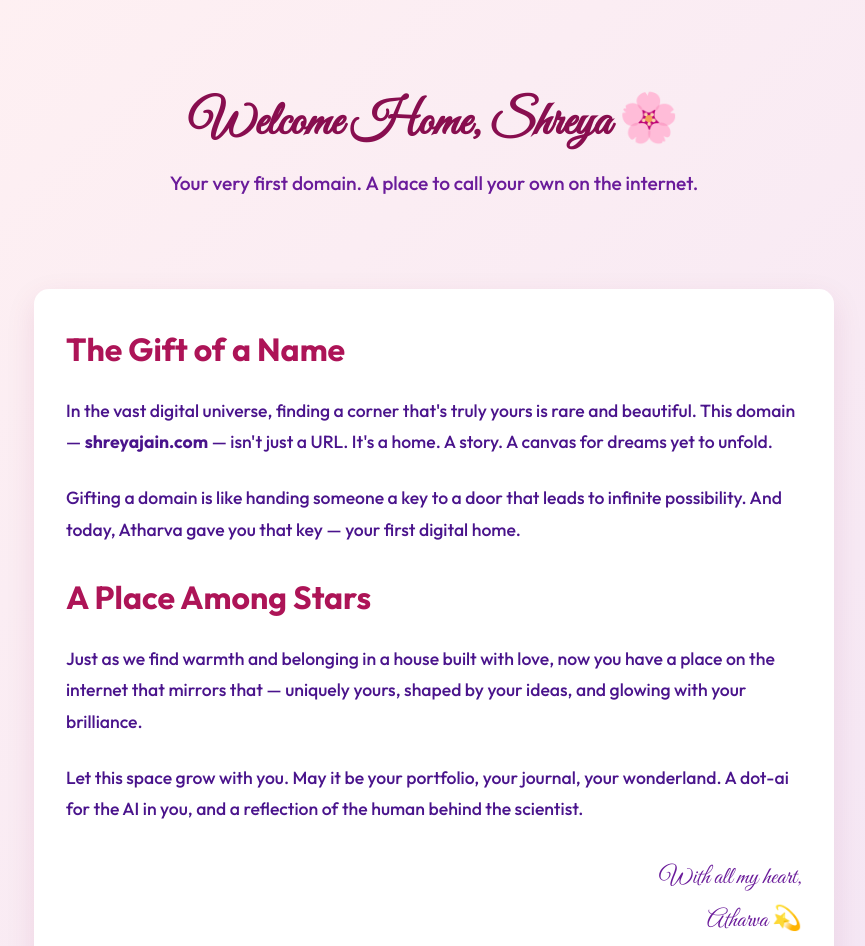
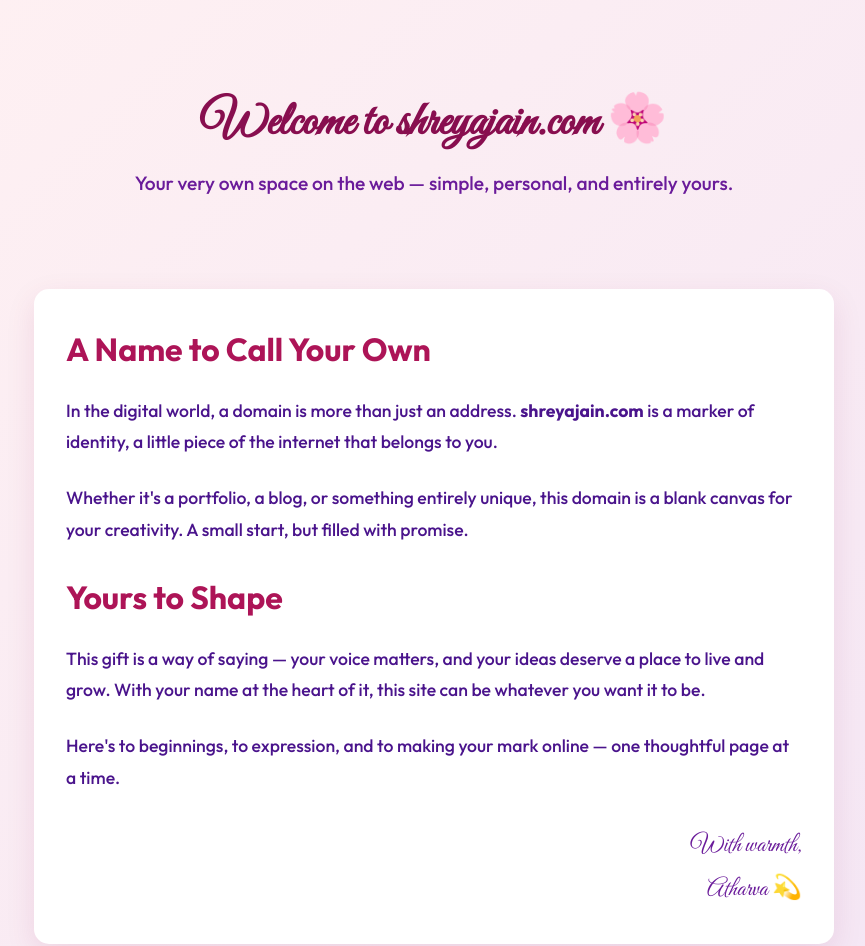
Before and after one commit to JainShreya26/portfolio, a plain HTML site: page index.html in a window 1280 px wide. Shown: the top 946 px of the page, without its empty margins (206-1071 px from the left). Drawn offline with Linux system fonts and the light colour scheme.

Commit message:
Update index.html

```diff
--- a/index.html
+++ b/index.html
@@ -3,7 +3,7 @@
 <head>
   <meta charset="UTF-8">
   <meta name="viewport" content="width=device-width, initial-scale=1.0">
-  <title>shreyajain.com — A Digital Home</title>
+  <title>shreyajain.com — Your Space Online</title>
   <link href="https://fonts.googleapis.com/css2?family=Great+Vibes&family=Outfit:wght@300;500;700&display=swap" rel="stylesheet">
   <style>
     * {
@@ -74,34 +74,35 @@
 </head>
 <body>
   <header>
-    <h1>Welcome Home, Shreya 🌸</h1>
-    <p>Your very first domain. A place to call your own on the internet.</p>
+    <h1>Welcome to shreyajain.com 🌸</h1>
+    <p>Your very own space on the web — simple, personal, and entirely yours.</p>
   </header>
 
   <section>
-    <h2>The Gift of a Name</h2>
+    <h2>A Name to Call Your Own</h2>
     <p>
-      In the vast digital universe, finding a corner that's truly yours is rare and beautiful. This domain — <strong>shreyajain.com</strong> — isn't just a URL. It's a home. A story. A canvas for dreams yet to unfold.
+      In the digital world, a domain is more than just an address. <strong>shreyajain.com</strong> is a marker of identity, a little piece of the internet that belongs to you.
     </p>
     <p>
-      Gifting a domain is like handing someone a key to a door that leads to infinite possibility. And today, Atharva gave you that key — your first digital home.
+      Whether it's a portfolio, a blog, or something entirely unique, this domain is a blank canvas for your creativity. A small start, but filled with promise.
     </p>
-    <h2>A Place Among Stars</h2>
+
+    <h2>Yours to Shape</h2>
     <p>
-      Just as we find warmth and belonging in a house built with love, now you have a place on the internet that mirrors that — uniquely yours, shaped by your ideas, and glowing with your brilliance.
+      This gift is a way of saying — your voice matters, and your ideas deserve a place to live and grow. With your name at the heart of it, this site can be whatever you want it to be.
     </p>
     <p>
-      Let this space grow with you. May it be your portfolio, your journal, your wonderland. A dot-ai for the AI in you, and a reflection of the human behind the scientist.
+      Here's to beginnings, to expression, and to making your mark online — one thoughtful page at a time.
     </p>
 
     <div class="signature">
-      With all my heart,<br>
+      With warmth,<br>
       Atharva 💫
     </div>
   </section>
 
   <footer>
-    This is just the beginning of something magical.
+    Here's to your journey — one click at a time.
   </footer>
 </body>
 </html>
```
